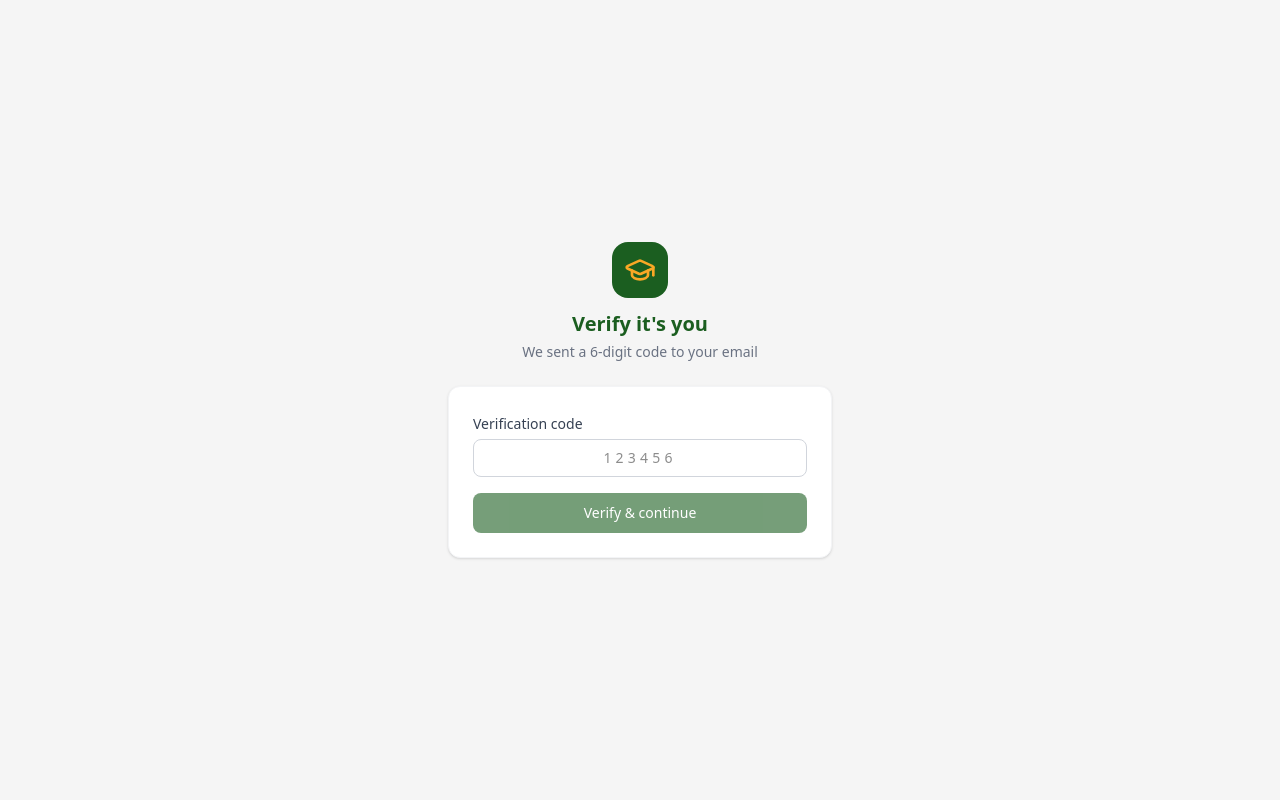
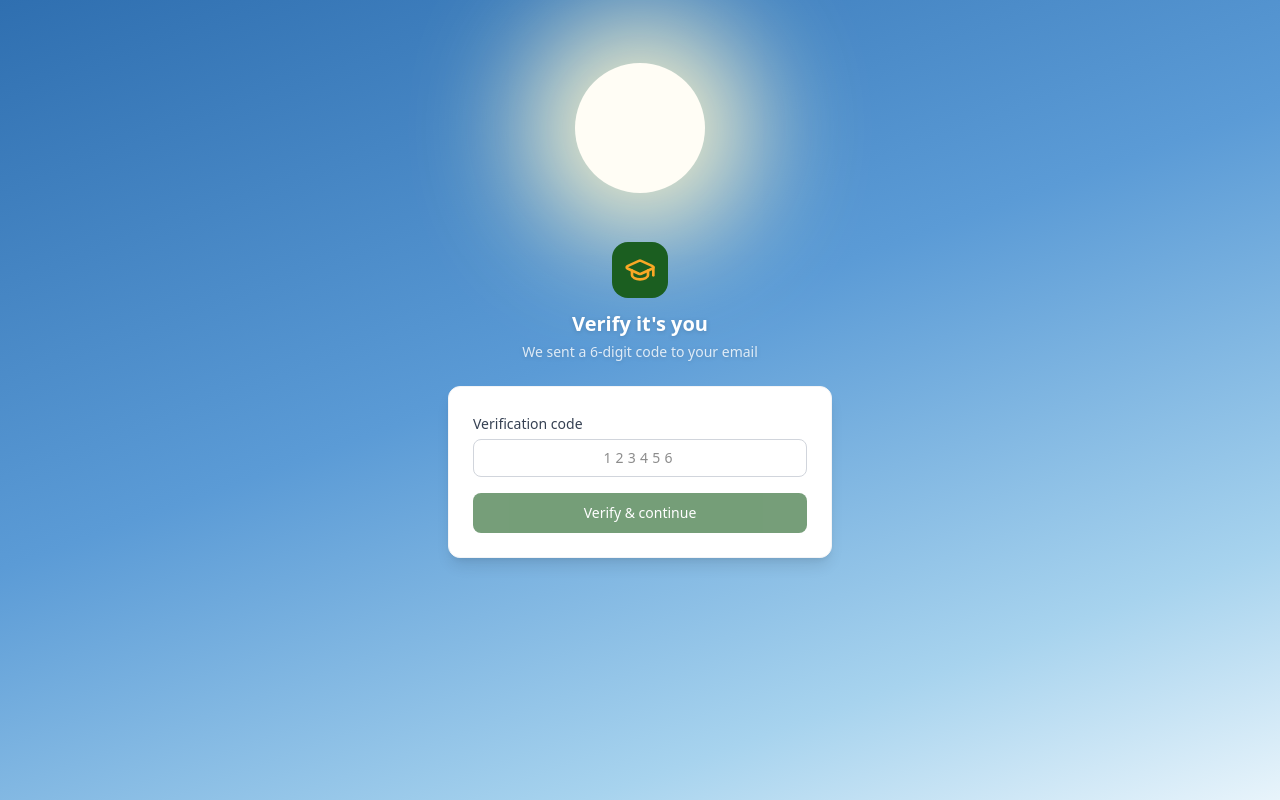
Before and after one commit to Lawrencejohn254/eduke, a Next.js app: page /verify-login in a window 1280 px wide. Built offline with nearby package versions, Linux system fonts and the light colour scheme.

Commit message:
background

```diff
--- a/src/app/login/page.tsx
+++ b/src/app/login/page.tsx
@@ -9,6 +9,7 @@ import {
 } from "lucide-react";
 
 import { createClient } from "@/lib/supabase/client";
+import TimeOfDayBackground from "@/components/TimeOfDayBackground";
 
 export default function LoginPage() {
   const router = useRouter();
@@ -269,9 +270,11 @@ export default function LoginPage() {
   }
 
   return (
-    <div className="min-h-screen flex items-center justify-center bg-eduke-bg px-4">
+    <div className="relative min-h-screen flex items-center justify-center px-4 overflow-hidden">
 
-      <div className="w-full max-w-sm">
+      <TimeOfDayBackground />
+
+      <div className="relative z-10 w-full max-w-sm">
 
         {/* LOGO */}
 
@@ -286,11 +289,11 @@ export default function LoginPage() {
 
           </div>
 
-          <h1 className="text-xl font-bold text-eduke-green">
+          <h1 className="text-xl font-bold text-white drop-shadow-sm">
             EduKe
           </h1>
 
-          <p className="text-sm text-gray-500 text-center mt-1">
+          <p className="text-sm text-white/80 text-center mt-1 drop-shadow-sm">
             School management for Kenyan primary &amp;
             secondary schools 🇰🇪
           </p>
@@ -302,7 +305,7 @@ export default function LoginPage() {
 
         <form
           onSubmit={handleSubmit}
-          className="bg-white rounded-xl shadow-sm border border-gray-100 p-6 space-y-4"
+          className="bg-white rounded-xl shadow-lg border border-gray-100 p-6 space-y-4"
         >
 
           {/* EMAIL */}
@@ -399,13 +402,13 @@ export default function LoginPage() {
 
           <div>
 
-            <p className="text-sm text-gray-500">
+            <p className="text-sm text-white/80 drop-shadow-sm">
               Are you a staff member?
             </p>
 
             <Link
               href="/create-account"
-              className="mt-1 inline-block text-sm font-semibold text-eduke-green hover:underline"
+              className="mt-1 inline-block text-sm font-semibold text-white hover:underline drop-shadow-sm"
             >
               Create Staff Account
             </Link>
@@ -413,15 +416,15 @@ export default function LoginPage() {
           </div>
 
 
-          <div className="border-t border-gray-100 pt-4">
+          <div className="border-t border-white/20 pt-4">
 
-            <p className="text-sm text-gray-500">
+            <p className="text-sm text-white/80 drop-shadow-sm">
               Is your school new to EduKe?
             </p>
 
             <Link
               href="/signup"
-              className="mt-1 inline-block text-sm font-semibold text-eduke-green hover:underline"
+              className="mt-1 inline-block text-sm font-semibold text-white hover:underline drop-shadow-sm"
             >
               Register Your School
             </Link>
--- a/src/app/verify-login/page.tsx
+++ b/src/app/verify-login/page.tsx
@@ -4,6 +4,7 @@ import { useState, Suspense } from "react";
 import { useRouter, useSearchParams } from "next/navigation";
 import { GraduationCap, Loader2 } from "lucide-react";
 import { createClient } from "@/lib/supabase/client";
+import TimeOfDayBackground from "@/components/TimeOfDayBackground";
 
 function VerifyLoginForm() {
   const router = useRouter();
@@ -50,21 +51,23 @@ function VerifyLoginForm() {
   }
 
   return (
-    <div className="min-h-screen flex items-center justify-center bg-eduke-bg px-4">
-      <div className="w-full max-w-sm">
+    <div className="relative min-h-screen flex items-center justify-center px-4 overflow-hidden">
+      <TimeOfDayBackground />
+
+      <div className="relative z-10 w-full max-w-sm">
         <div className="flex flex-col items-center mb-6">
           <div className="bg-eduke-green rounded-2xl p-3 mb-3">
             <GraduationCap size={32} className="text-eduke-gold" />
           </div>
-          <h1 className="text-xl font-bold text-eduke-green">Verify it's you</h1>
-          <p className="text-sm text-gray-500 text-center mt-1">
+          <h1 className="text-xl font-bold text-white drop-shadow-sm">Verify it's you</h1>
+          <p className="text-sm text-white/80 text-center mt-1 drop-shadow-sm">
             We sent a 6-digit code to {email || "your email"}
           </p>
         </div>
 
         <form
           onSubmit={handleSubmit}
-          className="bg-white rounded-xl shadow-sm border border-gray-100 p-6 space-y-4"
+          className="bg-white rounded-xl shadow-lg border border-gray-100 p-6 space-y-4"
         >
           <div>
             <label className="text-sm font-medium text-gray-700">Verification code</label>
--- /dev/null
+++ b/src/components/TimeOfDayBackground.jsx
@@ -0,0 +1,136 @@
+"use client";
+
+import { useEffect, useState } from "react";
+
+/**
+ * TimeOfDayBackground
+ * Full-viewport gradient background that shifts by local time of day:
+ *  - Morning (5:00–11:00): sunrise gradient, sun low on the horizon
+ *  - Day     (11:00–17:00): bright sky gradient, sun high and centered
+ *  - Night   (17:00–5:00): deep gradient, moon + stars
+ *
+ * Usage: render it as an absolutely-positioned layer behind your login form.
+ *   <div className="relative min-h-screen">
+ *     <TimeOfDayBackground />
+ *     <div className="relative z-10"> ...your login form... </div>
+ *   </div>
+ */
+
+function getPhase(hour) {
+  if (hour >= 5 && hour < 8) return "dawn";
+  if (hour >= 8 && hour < 11) return "morning";
+  if (hour >= 11 && hour < 17) return "day";
+  if (hour >= 17 && hour < 20) return "dusk";
+  return "night";
+}
+
+const PHASES = {
+  dawn: {
+    gradient: "linear-gradient(160deg, #2b2149 0%, #6b3a5e 35%, #d97a5f 70%, #f4b57a 100%)",
+    orb: { top: "72%", color: "#ffd28a", glow: "#ffb86b", size: 90 },
+    body: "sun",
+  },
+  morning: {
+    gradient: "linear-gradient(160deg, #3a4a7a 0%, #6d7fb0 40%, #a9c3e0 75%, #f2e6c9 100%)",
+    orb: { top: "38%", color: "#fff3cf", glow: "#ffe9a8", size: 110 },
+    body: "sun",
+  },
+  day: {
+    gradient: "linear-gradient(160deg, #2f6fb0 0%, #5b9bd6 45%, #a7d3ee 80%, #e8f4fb 100%)",
+    orb: { top: "16%", color: "#fffdf5", glow: "#fff6c9", size: 130 },
+    body: "sun",
+  },
+  dusk: {
+    gradient: "linear-gradient(160deg, #1a1533 0%, #4a2f5e 40%, #a85a72 75%, #e8a06a 100%)",
+    orb: { top: "60%", color: "#ffb199", glow: "#ff8f7a", size: 100 },
+    body: "sun",
+  },
+  night: {
+    gradient: "linear-gradient(160deg, #0b0e23 0%, #171b3a 45%, #2a2758 80%, #3a2f5c 100%)",
+    orb: { top: "20%", color: "#f4f1e8", glow: "#cfd8ff", size: 80 },
+    body: "moon",
+  },
+};
+
+const STAR_POSITIONS = [
+  { top: "12%", left: "18%", size: 2, delay: "0s" },
+  { top: "22%", left: "72%", size: 2, delay: "0.4s" },
+  { top: "8%", left: "45%", size: 1.5, delay: "0.8s" },
+  { top: "35%", left: "85%", size: 1.5, delay: "1.2s" },
+  { top: "48%", left: "10%", size: 2, delay: "1.6s" },
+  { top: "30%", left: "30%", size: 1.5, delay: "2s" },
+  { top: "55%", left: "60%", size: 2, delay: "0.6s" },
+  { top: "15%", left: "60%", size: 1, delay: "1s" },
+];
+
+export default function TimeOfDayBackground() {
+  // Default to "day" so server and client render identically on first paint.
+  // The real, browser-local phase is computed client-side in the effect below.
+  const [phase, setPhase] = useState("day");
+
+  useEffect(() => {
+    const tick = () => setPhase(getPhase(new Date().getHours()));
+    tick();
+    const id = setInterval(tick, 60 * 1000);
+    return () => clearInterval(id);
+  }, []);
+
+  const config = PHASES[phase];
+
+  return (
+    <div
+      aria-hidden="true"
+      style={{
+        position: "absolute",
+        inset: 0,
+        overflow: "hidden",
+        background: config.gradient,
+        transition: "background 3s ease-in-out",
+        zIndex: 0,
+      }}
+    >
+      {config.body === "moon" &&
+        STAR_POSITIONS.map((s, i) => (
+          <div
+            key={i}
+            style={{
+              position: "absolute",
+              top: s.top,
+              left: s.left,
+              width: s.size,
+              height: s.size,
+              borderRadius: "50%",
+              background: "#ffffff",
+              opacity: 0.85,
+              animation: `twinkle 3.5s ease-in-out ${s.delay} infinite`,
+            }}
+          />
+        ))}
+
+      <div
+        style={{
+          position: "absolute",
+          top: config.orb.top,
+          left: "50%",
+          transform: "translate(-50%, -50%)",
+          width: config.orb.size,
+          height: config.orb.size,
+          borderRadius: "50%",
+          background: config.orb.color,
+          boxShadow: `0 0 ${config.orb.size * 0.9}px ${config.orb.size * 0.35}px ${config.orb.glow}`,
+          transition: "top 3s ease-in-out, background 3s ease-in-out, box-shadow 3s ease-in-out",
+        }}
+      />
+
+      <style>{`
+        @keyframes twinkle {
+          0%, 100% { opacity: 0.3; }
+          50% { opacity: 1; }
+        }
+        @media (prefers-reduced-motion: reduce) {
+          * { animation: none !important; transition: none !important; }
+        }
+      `}</style>
+    </div>
+  );
+}
```
